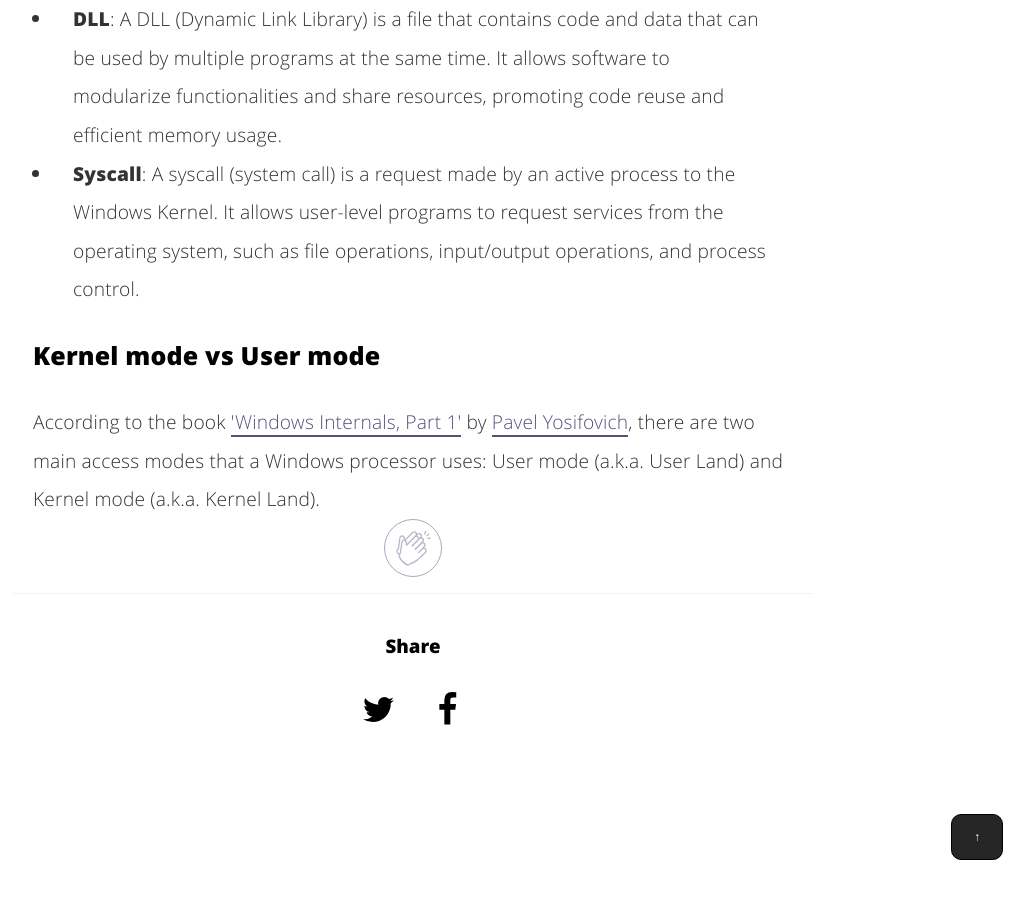
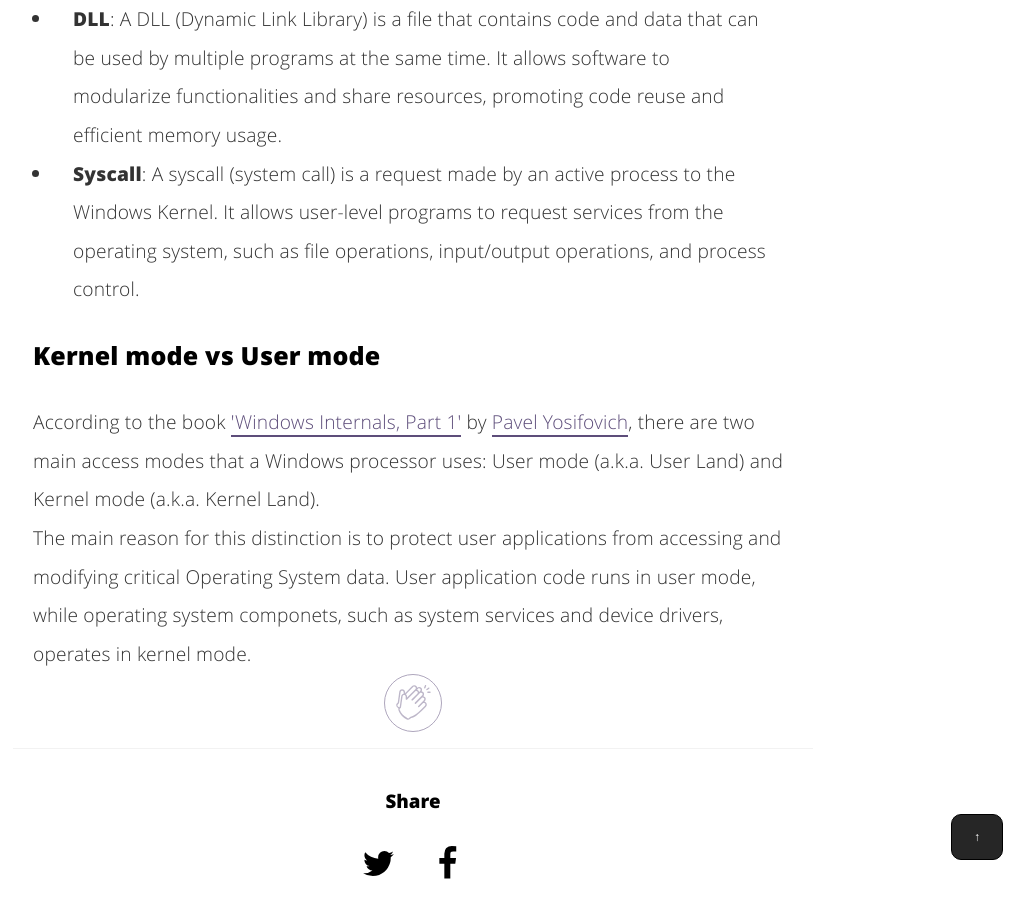
Before and after one commit to nickvourd/nickvourd.github.io, a Jekyll site: the page built from _posts/2023-10-22-an-overview-of-windows-arch.md, in a window 1280 px wide and 900 px high, scrolled down 2962 px. Shown: the whole window, without its empty margins (227-1261 px from the left). Built offline with Jekyll 4.4.1, drawn with Linux system fonts in a browser that asks for light colours.

Commit message:
Update 2023-10-22-an-overview-of-windows-arch.md

```diff
--- a/_posts/2023-10-22-an-overview-of-windows-arch.md
+++ b/_posts/2023-10-22-an-overview-of-windows-arch.md
@@ -230,6 +230,8 @@ function topFunction() {
 
 <p>According to the book <a href="https://www.amazon.com/Windows-Internals-Part-architecture-management/dp/0735684189">'Windows Internals, Part 1'</a> by <a href="https://twitter.com/zodiacon">Pavel Yosifovich</a>, there are two main access modes that a Windows processor uses: User mode (a.k.a. User Land) and Kernel mode (a.k.a. Kernel Land).</p>
 
+<p>The main reason for this distinction is to protect user applications from accessing and modifying critical Operating System data. User application code runs in user mode, while operating system componets, such as system services and device drivers, operates in kernel mode.</p>
+
 <div align="center">
 <!-- add the button!-->
 <applause-button style="width: 58px; height: 58px;" color="#5d4d7a" url="https://nickvourd.github.io/win-arch-intro"/>
```
